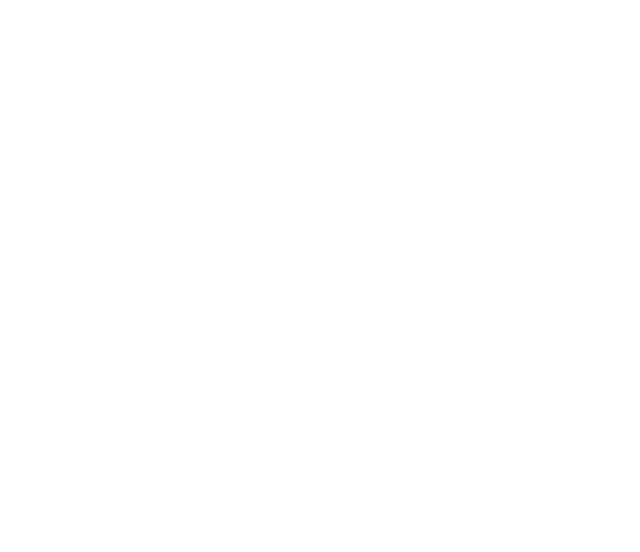
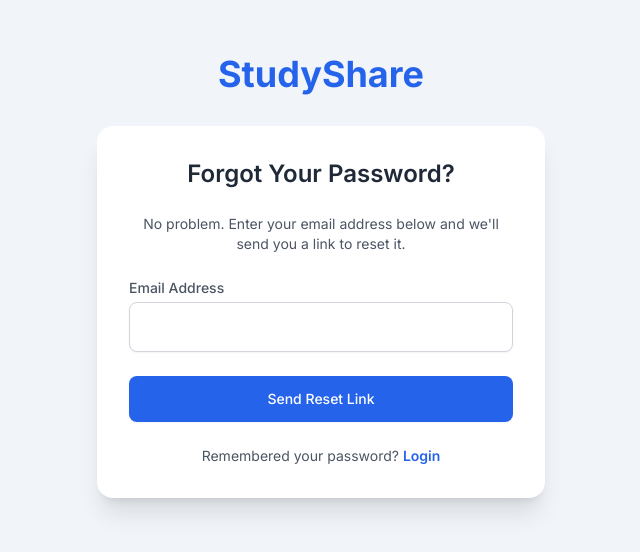
Before and after one commit to Omkarkele2006/studyshare-frontend, a React (Create React App) app: page /forgot-password in a window 1280 px wide. Before the commit this address had no page. Shown: the part 124-676 px from the top of the page, without its empty margins (319-959 px from the left). Built offline with nearby package versions, Linux system fonts and the light colour scheme.

Commit message:
Forgot Password

```diff
--- a/src/App.js
+++ b/src/App.js
@@ -4,7 +4,9 @@
 import SignupPage from './pages/SignupPage';
 import DashboardPage from './pages/DashboardPage';
 import AdminPage from './pages/AdminPage';
-import VerificationPage from './pages/VerificationPage'; // <-- 1. Import the new page
+import VerificationPage from './pages/VerificationPage';
+import ForgotPasswordPage from './pages/ForgotPasswordPage'; // <-- Import
+import ResetPasswordPage from './pages/ResetPasswordPage';   // <-- Import
 import PrivateRoute from './components/PrivateRoute';
 
 function App() {
@@ -15,8 +17,9 @@
           <Route path="/" element={<Navigate to="/login" />} />
           <Route path="/login" element={<LoginPage />} />
           <Route path="/signup" element={<SignupPage />} />
-          {/* --- 2. Add the new verification route --- */}
           <Route path="/verify-email/:token" element={<VerificationPage />} />
+          <Route path="/forgot-password" element={<ForgotPasswordPage />} /> {/* <-- Add route */}
+          <Route path="/reset-password/:token" element={<ResetPasswordPage />} /> {/* <-- Add route */}
 
           <Route element={<PrivateRoute />}>
             <Route path="/dashboard" element={<DashboardPage />} />
--- /dev/null
+++ b/src/pages/ForgotPasswordPage.js
@@ -0,0 +1,71 @@
+import React, { useState } from 'react';
+import { Link } from 'react-router-dom';
+import API from '../api/axios';
+
+const ForgotPasswordPage = () => {
+  const [email, setEmail] = useState('');
+  const [message, setMessage] = useState('');
+
+  const onSubmit = async (e) => {
+    e.preventDefault();
+    setMessage('');
+    try {
+      const res = await API.post('/api/auth/forgot-password', { email });
+      setMessage(res.data.msg);
+    } catch (err) {
+      const errorMsg = err.response ? err.response.data.msg : 'An error occurred. Please try again.';
+      setMessage(errorMsg);
+    }
+  };
+
+  return (
+    <div className="min-h-screen bg-slate-100 font-sans flex flex-col justify-center items-center p-4">
+      <div className="w-full max-w-md">
+        <h1 className="text-4xl font-bold text-center text-blue-600 mb-8">
+          StudyShare
+        </h1>
+        <div className="bg-white shadow-xl rounded-2xl p-8">
+          <h2 className="text-2xl font-semibold text-center text-gray-800 mb-6">
+            Forgot Your Password?
+          </h2>
+          <p className="text-center text-sm text-gray-600 mb-6">
+            No problem. Enter your email address below and we'll send you a link to reset it.
+          </p>
+          <form onSubmit={onSubmit} className="space-y-6">
+            <div>
+              <label htmlFor="email" className="block text-sm font-medium text-gray-600">
+                Email Address
+              </label>
+              <input
+                id="email"
+                type="email"
+                name="email"
+                value={email}
+                onChange={(e) => setEmail(e.target.value)}
+                required
+                className="mt-1 block w-full px-4 py-3 border border-gray-300 rounded-lg shadow-sm placeholder-gray-400 focus:outline-none focus:ring-2 focus:ring-blue-500"
+              />
+            </div>
+            <div>
+              <button
+                type="submit"
+                className="w-full flex justify-center py-3 px-4 border border-transparent rounded-lg shadow-sm text-sm font-medium text-white bg-blue-600 hover:bg-blue-700 focus:outline-none focus:ring-2 focus:ring-offset-2 focus:ring-blue-500"
+              >
+                Send Reset Link
+              </button>
+            </div>
+          </form>
+          {message && <p className="mt-4 text-center text-sm text-gray-600">{message}</p>}
+          <p className="mt-6 text-center text-sm text-gray-600">
+            Remembered your password?{' '}
+            <Link to="/login" className="font-semibold text-blue-600 hover:text-blue-500">
+              Login
+            </Link>
+          </p>
+        </div>
+      </div>
+    </div>
+  );
+};
+
+export default ForgotPasswordPage;
--- a/src/pages/LoginPage.js
+++ b/src/pages/LoginPage.js
@@ -24,8 +24,6 @@
     setError('');
 
     try {
-      // --- THIS IS THE FIX ---
-      // Using the live backend URL directly
       const API_URL = 'https://studyshare-backend-xo81.onrender.com/api/auth/login';
       const res = await axios.post(API_URL, formData);
 
@@ -52,7 +50,6 @@
     }
   };
 
-  // The rest of your styled return() function is the same
   return (
     <div className="min-h-screen bg-slate-100 font-sans flex flex-col justify-center items-center p-4">
       <div className="w-full max-w-md">
@@ -72,7 +69,16 @@
               <label htmlFor="password" className="block text-sm font-medium text-gray-600">Password</label>
               <input id="password" type="password" name="password" value={password} onChange={onChange} required className="mt-1 block w-full px-4 py-3 border border-gray-300 rounded-lg shadow-sm placeholder-gray-400 focus:outline-none focus:ring-2 focus:ring-blue-500 focus:border-transparent" />
             </div>
+            <div className="flex items-center justify-end">
+              <div className="text-sm">
+                <Link to="/forgot-password" className="font-semibold text-blue-600 hover:text-blue-500">
+                  Forgot password?
+                </Link>
+              </div>
+            </div>
+
             {error && <p className="text-sm text-center text-red-600">{error}</p>}
+
             <div>
               <button type="submit" disabled={isLoading} className="w-full flex justify-center py-3 px-4 border border-transparent rounded-lg shadow-sm text-sm font-medium text-white bg-blue-600 hover:bg-blue-700 focus:outline-none focus:ring-2 focus:ring-offset-2 focus:ring-blue-500 transition-colors disabled:bg-blue-300">
                 {isLoading ? 'Logging in...' : 'Login'}
--- /dev/null
+++ b/src/pages/ResetPasswordPage.js
@@ -0,0 +1,85 @@
+import React, { useState } from 'react';
+import { useParams, useNavigate, Link } from 'react-router-dom';
+import API from '../api/axios';
+
+const ResetPasswordPage = () => {
+  const [password, setPassword] = useState('');
+  const [confirmPassword, setConfirmPassword] = useState('');
+  const [message, setMessage] = useState('');
+  const { token } = useParams(); // Gets the reset token from the URL
+  const navigate = useNavigate();
+
+  const onSubmit = async (e) => {
+    e.preventDefault();
+    if (password !== confirmPassword) {
+      return setMessage('Passwords do not match.');
+    }
+    setMessage('');
+    try {
+      const res = await API.post(`/api/auth/reset-password/${token}`, { password });
+      setMessage(res.data.msg + ' Redirecting to login...');
+      setTimeout(() => {
+        navigate('/login');
+      }, 2000);
+    } catch (err) {
+      const errorMsg = err.response ? err.response.data.msg : 'An error occurred. Please try again.';
+      setMessage(errorMsg);
+    }
+  };
+
+  return (
+    <div className="min-h-screen bg-slate-100 font-sans flex flex-col justify-center items-center p-4">
+      <div className="w-full max-w-md">
+        <h1 className="text-4xl font-bold text-center text-blue-600 mb-8">
+          StudyShare
+        </h1>
+        <div className="bg-white shadow-xl rounded-2xl p-8">
+          <h2 className="text-2xl font-semibold text-center text-gray-800 mb-6">
+            Set a New Password
+          </h2>
+          <form onSubmit={onSubmit} className="space-y-6">
+            <div>
+              <label htmlFor="password" className="block text-sm font-medium text-gray-600">
+                New Password
+              </label>
+              <input
+                id="password"
+                type="password"
+                value={password}
+                onChange={(e) => setPassword(e.target.value)}
+                required
+                minLength="6"
+                className="mt-1 block w-full px-4 py-3 border border-gray-300 rounded-lg shadow-sm focus:outline-none focus:ring-2 focus:ring-blue-500"
+              />
+            </div>
+            <div>
+              <label htmlFor="confirmPassword" className="block text-sm font-medium text-gray-600">
+                Confirm New Password
+              </label>
+              <input
+                id="confirmPassword"
+                type="password"
+                value={confirmPassword}
+                onChange={(e) => setConfirmPassword(e.target.value)}
+                required
+                minLength="6"
+                className="mt-1 block w-full px-4 py-3 border border-gray-300 rounded-lg shadow-sm focus:outline-none focus:ring-2 focus:ring-blue-500"
+              />
+            </div>
+            <div>
+              <button
+                type="submit"
+                className="w-full flex justify-center py-3 px-4 border border-transparent rounded-lg shadow-sm text-sm font-medium text-white bg-blue-600 hover:bg-blue-700 focus:outline-none focus:ring-2 focus:ring-offset-2 focus:ring-blue-500"
+              >
+                Reset Password
+              </button>
+            </div>
+          </form>
+          {message && <p className="mt-4 text-center text-sm text-gray-600">{message}</p>}
+        </div>
+      </div>
+    </div>
+  );
+};
+
+export default ResetPasswordPage;
```
